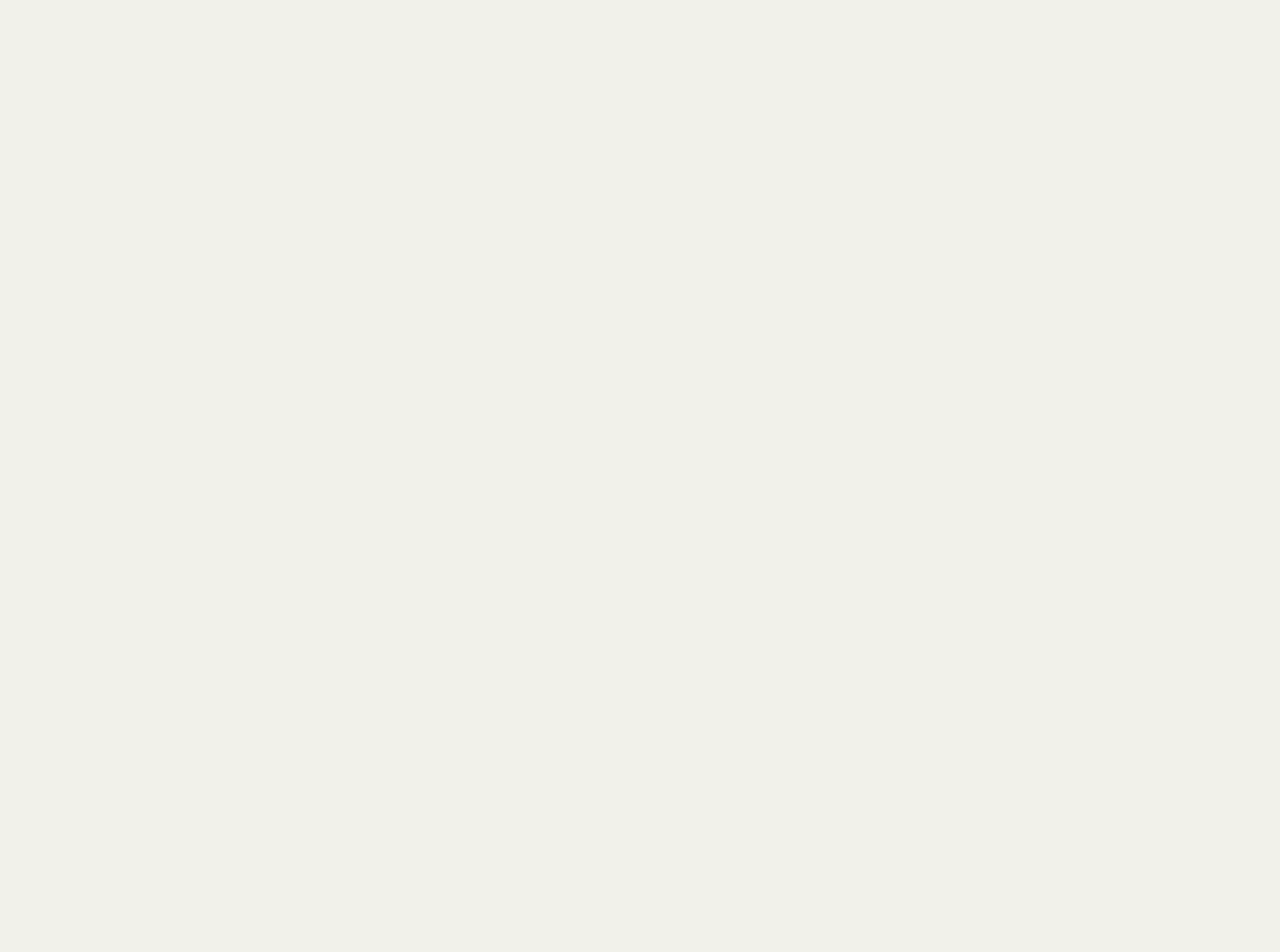
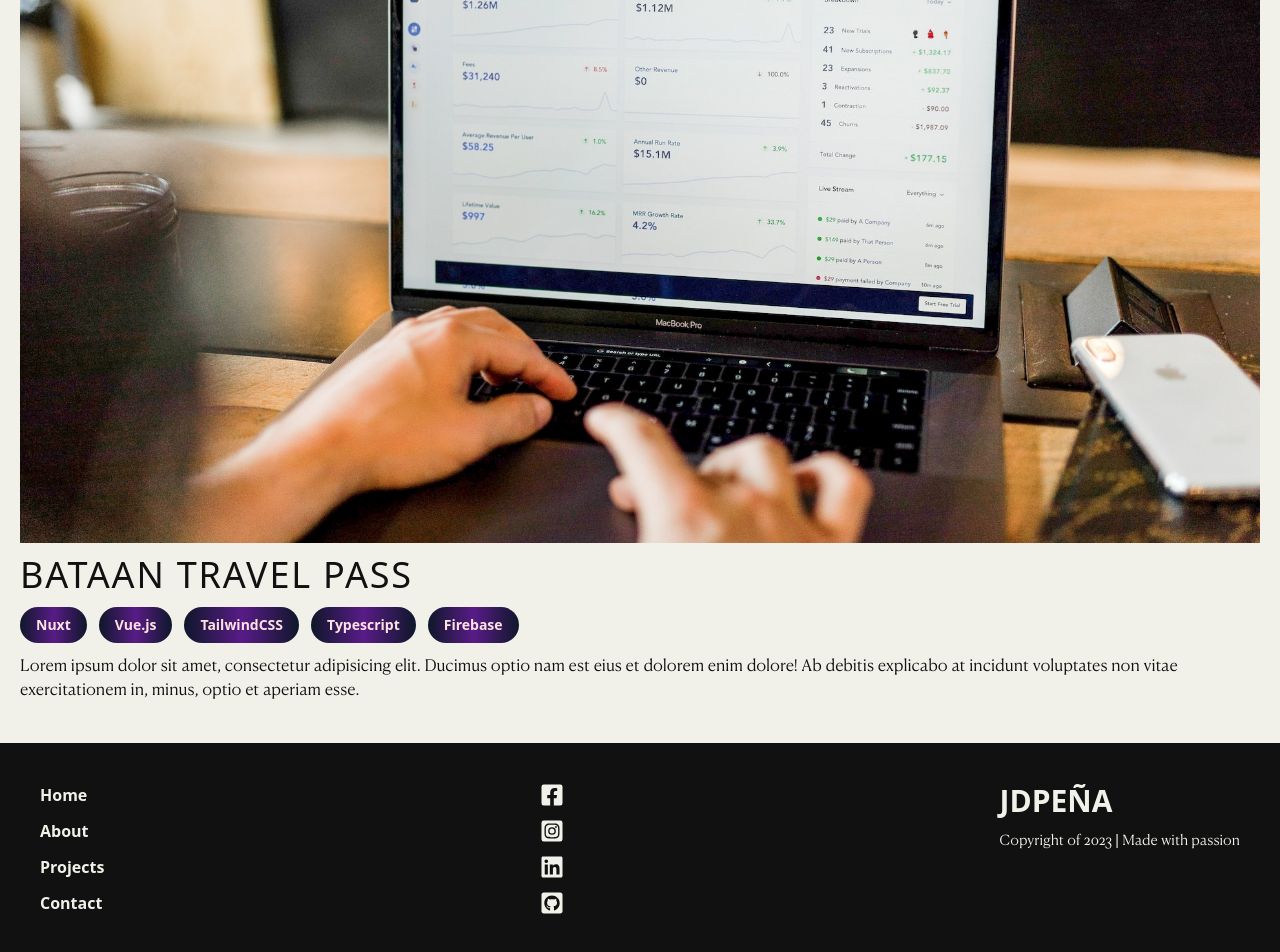
Before and after one commit to jdpena28/portfolio-v2, a Next.js app: page /projects/bataan-travel-pass in a window 1280 px wide. Shown: the part 422-1374 px from the top of the page. Before the commit the page ends 800 px from the top, so only its background shows below. Built offline with nearby package versions, Linux system fonts and the light colour scheme.

Commit message:
Add static page for each projects

```diff
--- a/src/app/api/hello/route.ts
+++ /dev/null
@@ -1,3 +0,0 @@
-export async function GET(request: Request) {
-  return new Response('Hello, Next.js!')
-}
--- /dev/null
+++ b/src/app/api/projects/route.ts
@@ -0,0 +1,19 @@
+import { NextRequest, NextResponse } from 'next/server';
+import { PROJECTS } from '@/constant';
+
+export default async function handler(request: NextRequest) {
+  if (request.method === 'GET') {
+    return await GET(request);
+  }
+  return NextResponse.redirect('/404');
+}
+
+export const GET = (request: NextRequest) => {
+  const { searchParams } = new URL(request.url);
+  const slug = searchParams.get('slug');
+  const project = PROJECTS.find((i) => i.slug === slug);
+  if (!project) {
+    return NextResponse.redirect('/404');
+  }
+  return NextResponse.json(project);
+};
--- a/src/app/projects/[slug]/page.tsx
+++ b/src/app/projects/[slug]/page.tsx
@@ -1,7 +1,64 @@
-import React from 'react';
+import { Metadata } from 'next';
+import Image from 'next/image';
 
-const page = () => {
-  return <div>page</div>;
+import { BASE_URL } from '@/constant';
+import { ProjectType } from '@/types/props';
+
+const getProject = async (slug: string) => {
+  const data = await fetch(`${BASE_URL}/api/projects?slug=${slug}`, {
+    method: 'GET',
+  });
+  return data.json();
 };
 
-export default page;
+type Props = {
+  params: { slug: string };
+};
+
+export async function generateMetadata({ params }: Props): Promise<Metadata> {
+  // read route params
+  const { slug } = params;
+
+  // fetch data
+  const data: ProjectType = await getProject(slug);
+
+  return {
+    title: data.name,
+    openGraph: {
+      images: [data.thumbnail],
+    },
+  };
+}
+
+const Page = async ({ params }: Props) => {
+  const { slug } = params;
+  const project: ProjectType = await getProject(slug);
+  return (
+    <section className="container mx-auto px-5" id={slug}>
+      <div className="w-full space-y-3">
+        <Image
+          className="mx-auto"
+          src={project.landscapeThumbnail}
+          alt={project.name}
+          height={1080}
+          width={1920}
+        />
+        <h5 className="heading text-4xl font-medium">{project.name}</h5>
+        <div className="flex gap-3">
+          {project.techStacks.map((i) => {
+            return (
+              <span
+                key={i}
+                className="rounded-full bg-gradient-to-r from-slate-900 via-purple-900 to-slate-900 px-4 py-2 font-apercu text-sm font-semibold text-red-100">
+                {i}
+              </span>
+            );
+          })}
+        </div>
+        <p>{project.description}</p>
+      </div>
+    </section>
+  );
+};
+
+export default Page;
--- a/src/constant/index.tsx
+++ b/src/constant/index.tsx
@@ -372,3 +372,8 @@ export const SOCIALS = [
     url: '/github',
   },
 ];
+
+export const BASE_URL =
+  process.env.NODE_ENV === 'development'
+    ? 'http://localhost:3000'
+    : `https://${process.env.VERCEL_URL}`;
--- a/src/types/props.d.ts
+++ b/src/types/props.d.ts
@@ -1,5 +1,9 @@
+import { PROJECTS } from '@/constant';
+
 export type NavLinksType = {
   name: string;
   url: string;
   description: string;
 };
+
+export type ProjectType = (typeof PROJECTS)[0];
```
